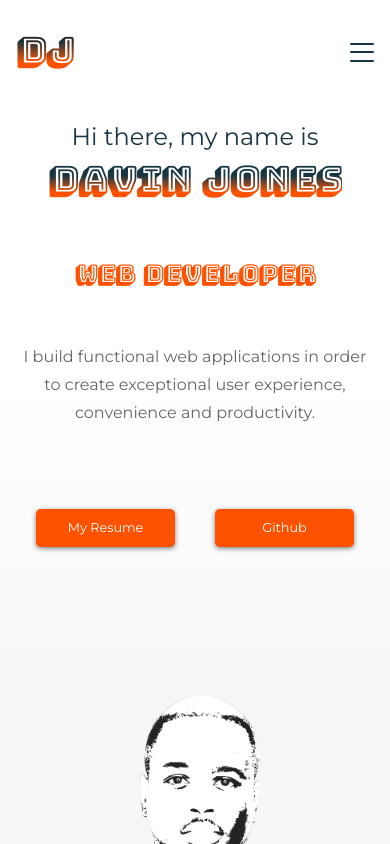
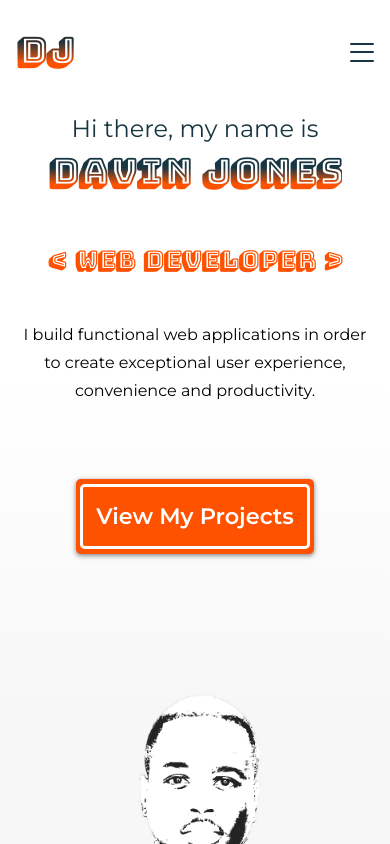
Before and after one commit to NovaSharx/Portfolio-Website, a React (Create React App) app: page / in a window 390 px wide. Shown: the top 844 px of the page. Built offline with nearby package versions, Linux system fonts and the light colour scheme.

Commit message:
Changed call to action to project link. Added rel=noreferrer to anchor tags in footer section.

```diff
--- a/src/components/Footer/Footer.tsx
+++ b/src/components/Footer/Footer.tsx
@@ -36,25 +36,25 @@ const Footer: FC = (): ReactElement => {
                 <div id='footer-links'>
                     <ul>
                         <li>
-                            <a href='https://docs.google.com/document/d/1RcIVHV-dAAyiSzs0fhLJ5zLtfAZ-nw0VpKtgFeve2dU/edit?usp=sharing' target='_blank'>Resume</a>
+                            <a href='https://docs.google.com/document/d/1RcIVHV-dAAyiSzs0fhLJ5zLtfAZ-nw0VpKtgFeve2dU/edit?usp=sharing' target='_blank' rel='noreferrer'>Resume</a>
                         </li>
 
                         <li>
-                            <a href='mailto:davin-dj@hotmail.com' target='_blank'>Email</a>
+                            <a href='mailto:davin-dj@hotmail.com' target='_blank' rel='noreferrer'>Email</a>
                         </li>
 
                         <li>
-                            <a href='https://www.linkedin.com/in/davinjones/' target='_blank'>LinkedIn</a>
+                            <a href='https://www.linkedin.com/in/davinjones/' target='_blank' rel='noreferrer'>LinkedIn</a>
                         </li>
 
                         <li>
-                            <a href='https://github.com/NovaSharx?tab=overview&from=2023-05-01&to=2023-05-17' target='_blank'>Github</a>
+                            <a href='https://github.com/NovaSharx?tab=overview&from=2023-05-01&to=2023-05-17' target='_blank' rel='noreferrer'>Github</a>
                         </li>
                     </ul>
                 </div>
 
                 <div id='footer-attributions'>
-                    Tech stack icons by <a href='https://icons8.com/' target='_blank'>Icons8</a>
+                    Tech stack icons by <a href='https://icons8.com/' target='_blank' rel='noreferrer'>Icons8</a>
                 </div>
 
                 <div id='footer-bottom'>
--- a/src/components/Home/HeroSection.tsx
+++ b/src/components/Home/HeroSection.tsx
@@ -1,4 +1,4 @@
-import { FC, ReactElement, useState } from 'react';
+import { FC, ReactElement } from 'react';
 
 const HeroSection: FC = (): ReactElement => {
 
@@ -35,13 +35,19 @@ const HeroSection: FC = (): ReactElement => {
                         <span id='name'>Davin Jones</span>
                     </h1>
 
-                    <h2 id='role'>Web Developer</h2>
+                    <h2 id='role'> &lt; Web Developer &gt; </h2>
 
                     <p id='intro'>I build functional web applications in order to create exceptional user experience, convenience and productivity.</p>
 
                     <div id='call-to-action'>
-                        <a className='call-to-action-button' href='https://docs.google.com/document/d/1RcIVHV-dAAyiSzs0fhLJ5zLtfAZ-nw0VpKtgFeve2dU/edit?usp=sharing' target='_blank'>My Resume</a>
-                        <a className='call-to-action-button' href='https://github.com/NovaSharx?tab=overview&from=2023-05-01&to=2023-05-17' target='_blank'>Github</a>
+                        <span>
+
+                        </span>
+                        <a id='call-to-action-button' href='#projects'>
+                            <span className='button-content'>
+                                View My Projects
+                            </span>
+                        </a>
                     </div>
                 </div>
 
--- a/src/components/Navigation/Navigation.tsx
+++ b/src/components/Navigation/Navigation.tsx
@@ -1,5 +1,4 @@
 import { FC, ReactElement, useState } from 'react';
-import Switch from '@mui/material/Switch';
 
 const Navigation: FC = (): ReactElement => {
 
@@ -77,8 +76,10 @@ const Navigation: FC = (): ReactElement => {
                     {navMenuList}
                 </div>
 
-                <div id='light-mode-switch'>
-                    <Switch />
+                <div id='nav-socials'>
+                    <ul>
+                        <li></li>
+                    </ul>
                 </div>
 
                 <div id='nav-hamburger'>
--- a/src/stylesheets/css/main.css
+++ b/src/stylesheets/css/main.css
@@ -206,7 +206,7 @@ p {
 #navigation #nav-items-container #nav-links ul a:visited {
   text-decoration: none;
 }
-#navigation #nav-items-container #light-mode-switch {
+#navigation #nav-items-container #nav-socials {
   width: 0rem;
   height: inherit;
   flex-grow: 1;
@@ -324,7 +324,7 @@ p {
     flex-grow: 0;
     overflow: hidden;
   }
-  #navigation #nav-items-container #light-mode-switch {
+  #navigation #nav-items-container #nav-socials {
     padding: 0rem;
     flex-grow: 0;
     overflow: hidden;
@@ -433,7 +433,7 @@ p {
   }
 }
 
-#projects-section .project-content .project-info .project-button-prompts .project-button, #hero-section #hero-section-content #call-to-action .call-to-action-button {
+#projects-section .project-content .project-info .project-button-prompts .project-button, #hero-section #hero-section-content #call-to-action #call-to-action-button {
   display: inline-block;
   border-radius: 0.3rem;
   padding: 0.6rem 1.2rem;
@@ -441,11 +441,11 @@ p {
   text-decoration: none;
   transition: background-color 0.5s;
 }
-#projects-section .project-content .project-info .project-button-prompts .project-button .button-content, #hero-section #hero-section-content #call-to-action .call-to-action-button .button-content {
+#projects-section .project-content .project-info .project-button-prompts .project-button .button-content, #hero-section #hero-section-content #call-to-action #call-to-action-button .button-content {
   display: flex;
   align-items: center;
 }
-#projects-section .project-content .project-info .project-button-prompts .project-button:hover, #hero-section #hero-section-content #call-to-action .call-to-action-button:hover {
+#projects-section .project-content .project-info .project-button-prompts .project-button:hover, #hero-section #hero-section-content #call-to-action #call-to-action-button:hover {
   cursor: pointer;
   box-shadow: none;
   transform: scale(0.98);
@@ -488,23 +488,33 @@ p {
 }
 #hero-section #hero-section-content #intro {
   font-size: 1.5rem;
+  color: #000;
 }
 #hero-section #hero-section-content #call-to-action {
   display: flex;
   padding: 3rem 0rem;
 }
-#hero-section #hero-section-content #call-to-action .call-to-action-button {
-  margin-right: 2.5rem;
-  width: 12.5rem;
-  text-align: center;
+#hero-section #hero-section-content #call-to-action #call-to-action-button {
   background-color: #ff5200;
   color: #fff;
+  padding: 0.3rem;
+  transition: 1s;
+}
+#hero-section #hero-section-content #call-to-action #call-to-action-button .button-content {
+  padding: 0.8rem;
+  border: 0.2rem solid #fff;
+  border-radius: 0.3rem;
   font-size: 1.8rem;
+  font-weight: 600;
   text-decoration: none;
+  white-space: nowrap;
+  transition: 1s;
 }
-#hero-section #hero-section-content #call-to-action .call-to-action-button:hover {
-  background-color: #b33900;
-  color: #fff;
+#hero-section #hero-section-content #call-to-action #call-to-action-button:hover {
+  padding: 0.8rem;
+}
+#hero-section #hero-section-content #call-to-action #call-to-action-button:hover .button-content {
+  padding: 0.3rem;
 }
 #hero-section #grid {
   display: grid;
@@ -685,8 +695,8 @@ p {
   #hero-section #hero-section-content #call-to-action {
     padding: 2rem 0rem;
   }
-  #hero-section #hero-section-content #call-to-action .call-to-action-button {
-    font-size: 1.5rem;
+  #hero-section #hero-section-content #call-to-action #call-to-action-button .button-content {
+    font-size: 1.6rem;
   }
   #hero-section #grid {
     height: 40rem;
@@ -714,10 +724,6 @@ p {
   #hero-section #hero-section-content #call-to-action {
     justify-content: center;
   }
-  #hero-section #hero-section-content #call-to-action .call-to-action-button {
-    margin: 0rem 1.25rem;
-    font-size: 1.8rem;
-  }
 }
 @media (max-width: 768px) {
   #hero-section #hero-section-content {
@@ -736,8 +742,8 @@ p {
   #hero-section #hero-section-content #intro {
     font-size: 1.2rem;
   }
-  #hero-section #hero-section-content #call-to-action .call-to-action-button {
-    font-size: 1.2rem;
+  #hero-section #hero-section-content #call-to-action #call-to-action-button .button-content {
+    font-size: 1.4rem;
   }
   #hero-section #grid {
     width: 28rem;
@@ -762,9 +768,6 @@ p {
   }
   #hero-section #hero-section-content #intro {
     font-size: 1rem;
-  }
-  #hero-section #hero-section-content #call-to-action .call-to-action-button {
-    font-size: 0.8rem;
   }
   #hero-section #grid {
     width: 20rem;
--- a/src/stylesheets/scss/section/_hero-section.scss
+++ b/src/stylesheets/scss/section/_hero-section.scss
@@ -35,23 +35,38 @@
 
         #intro {
             font-size: 1.5rem;
+            color: #000;
         }
 
         #call-to-action {
             display: flex;
             padding: 3rem 0rem;
 
-            .call-to-action-button {
-                margin-right: 2.5rem;
-                width: 12.5rem;
-                text-align: center;
+            #call-to-action-button {
                 @include set-bg-color($secondary-color);
                 @extend %btn;
-                font-size: 1.8rem;
-                text-decoration: none;
+
+                padding: 0.3rem;
+                transition: 1s;
+
+                .button-content {
+                    padding: 0.8rem;
+                    border: 0.2rem solid #fff;
+                    border-radius: 0.3rem;
+                    // font-family: 'Bungee Shade';
+                    font-size: 1.8rem;
+                    font-weight: 600;
+                    text-decoration: none;
+                    white-space: nowrap;
+                    transition: 1s;
+                }
 
                 &:hover {
-                    @include set-bg-color(darken($secondary-color, 15%));
+                    padding: 0.8rem;
+
+                    .button-content {
+                        padding: 0.3rem;
+                    }
                 }
             }
         }
@@ -133,8 +148,11 @@
             #call-to-action {
                 padding: 2rem 0rem;
 
-                .call-to-action-button {
-                    font-size: 1.5rem;
+                #call-to-action-button {
+
+                    .button-content {
+                        font-size: 1.6rem;
+                    }
                 }
             }
         }
@@ -168,9 +186,8 @@
             #call-to-action {
                 justify-content: center;
 
-                .call-to-action-button {
-                    margin: 0rem 1.25rem;
-                    font-size: 1.8rem;
+                #call-to-action-button {
+                    .button-content {}
                 }
             }
         }
@@ -185,7 +202,10 @@
 
             #call-to-action {
 
-                .call-to-action-button {}
+                #call-to-action-button {
+
+                    .button-content {}
+                }
             }
         }
 
@@ -224,8 +244,10 @@
 
             #call-to-action {
 
-                .call-to-action-button {
-                    font-size: 1.2rem;
+                #call-to-action-button {
+                    .button-content {
+                        font-size: 1.4rem;
+                    }
                 }
             }
         }
@@ -266,8 +288,8 @@
 
             #call-to-action {
 
-                .call-to-action-button {
-                    font-size: 0.8rem;
+                #call-to-action-button {
+                    .button-content {}
                 }
             }
         }
```
Also changed, not shown: src/stylesheets/scss/components/_navigation.scss (+4 -4 lines), 1 other file (tests, documents, lock files or other folders).
